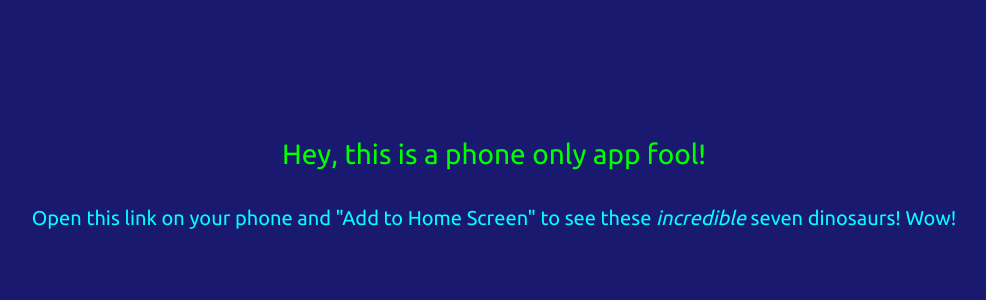
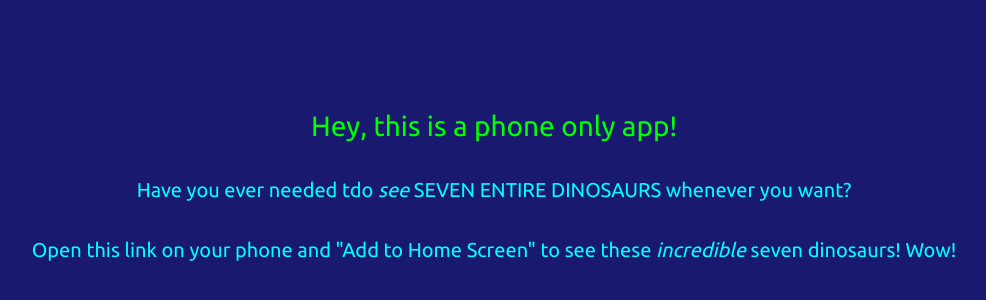
Before and after one commit to ryanfiller/cra-dinosaur-test, a React (Create React App) app: page / in a window 1280 px wide. Shown: the part 206-506 px from the top of the page, without its empty margins (146-1132 px from the left). Built offline with nearby package versions, Linux system fonts and the light colour scheme.

Commit message:
updates splash screen language

```diff
--- a/src/components/overlay.js
+++ b/src/components/overlay.js
@@ -26,6 +26,7 @@ const StyledOverlay=styled.div`
         text-align: center;
         font-size: 1.25rem;
         color: ${colors.color}
+        margin-bottom: 1rem;
     }
 `
 
@@ -34,8 +35,13 @@ class Overlay extends Component {
 
         return (
             <StyledOverlay>
-                <header>Hey, this is a phone only app fool!</header>
-                <p>Open this link on your phone and "Add to Home Screen" to see these <em>incredible</em> seven dinosaurs! Wow!</p>
+                <header>Hey, this is a phone only app!</header>
+                <p>
+                    Have you ever needed tdo <em>see</em> SEVEN ENTIRE DINOSAURS whenever you want?
+                </p>
+                <p>
+                    Open this link on your phone and "Add to Home Screen" to see these <em>incredible</em> seven dinosaurs! Wow!
+                </p>
             </StyledOverlay>
         )
     }
```
